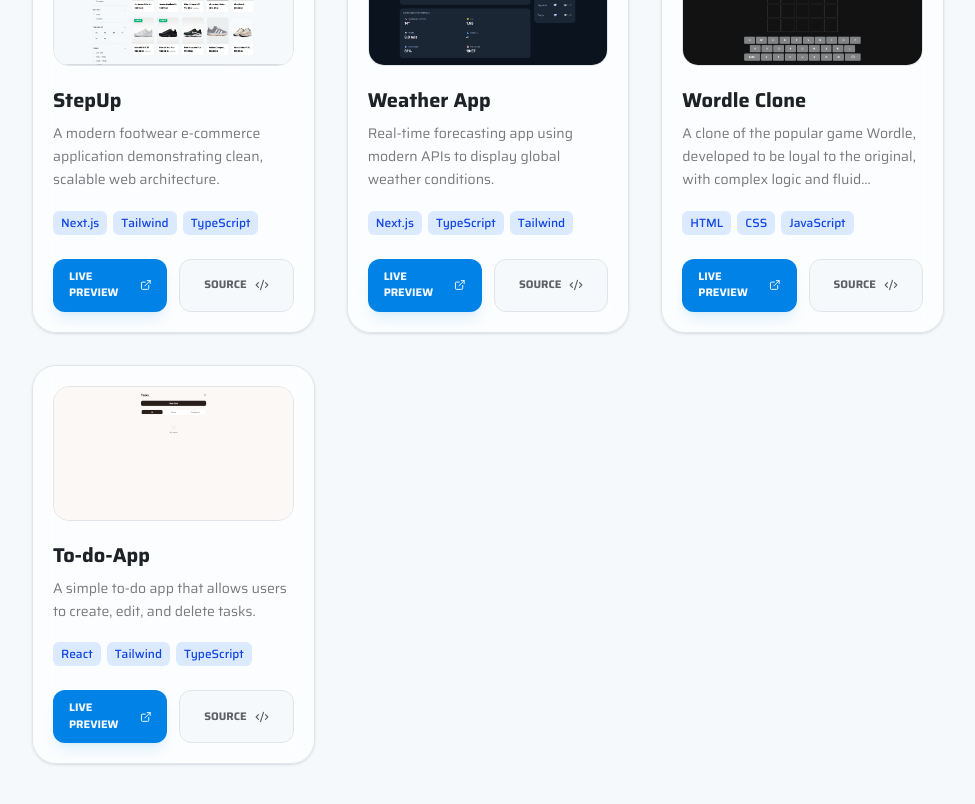
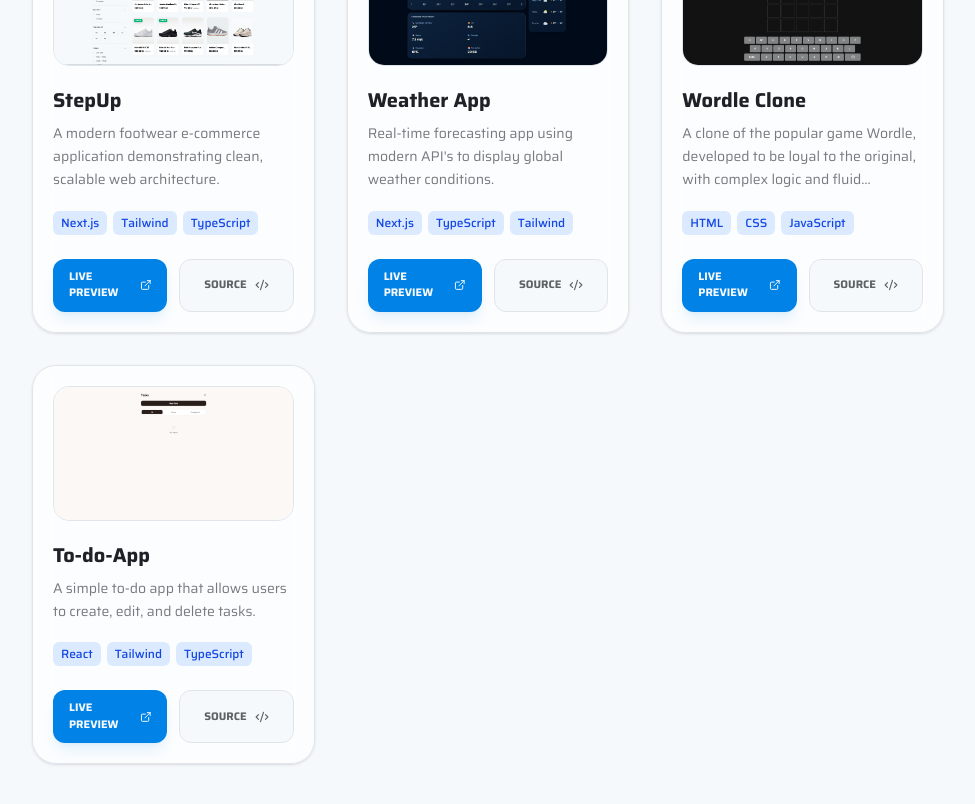
Before and after one commit to DannySF01/dannysf01.github.io, a React (Vite) app: page / in a window 1280 px wide. Shown: the part 1120-1924 px from the top of the page, without its empty margins (152-1127 px from the left). Built offline with nearby package versions, Linux system fonts and the light colour scheme.

Commit message:
refactor: change weather-app images

```diff
--- a/src/App.tsx
+++ b/src/App.tsx
@@ -109,7 +109,7 @@ function App() {
                 <Card
                   image={weather_image}
                   title="Weather App"
-                  description="Real-time forecasting app using modern APIs to display global weather conditions."
+                  description="Real-time forecasting app using modern API's to display global weather conditions."
                   demo_url="https://weather-app-three-coral-81.vercel.app"
                   github_url="https://github.com/DannySF01/weather-app"
                   tags={["Next.js", "TypeScript", "Tailwind"]}
--- a/tsconfig.json
+++ b/tsconfig.json
@@ -10,7 +10,7 @@
     "forceConsistentCasingInFileNames": true,
     "module": "ESNext",
     "resolveJsonModule": true,
-    "moduleResolution": "node",
+    "moduleResolution": "bundler",
     "isolatedModules": true,
     "noEmit": true,
     "jsx": "react-jsx"
```
Also changed, not shown: src/assets/weather/weather-desktop.png, src/assets/weather/weather-mobile.png.
